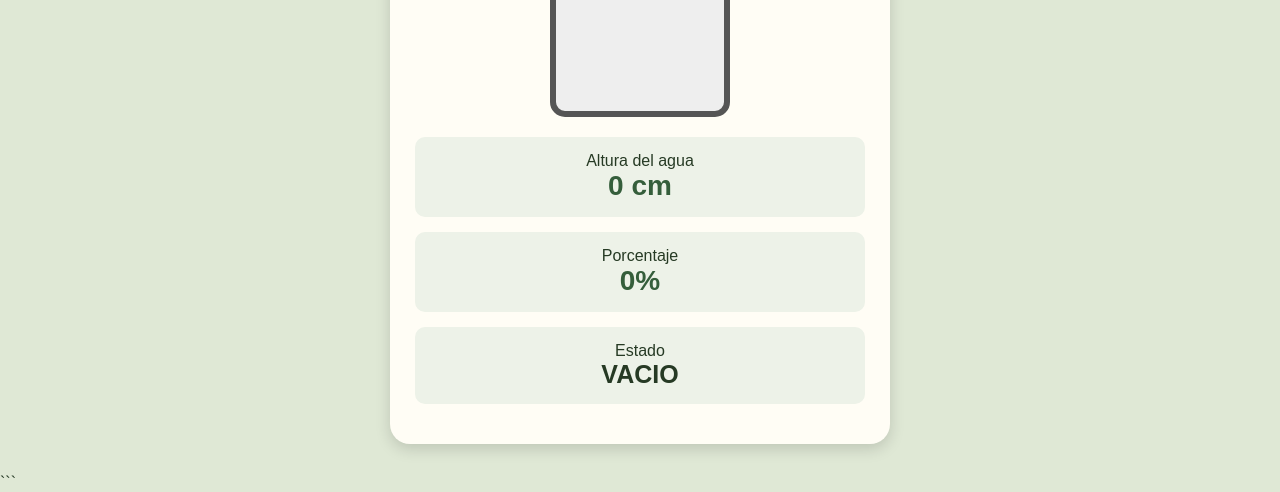
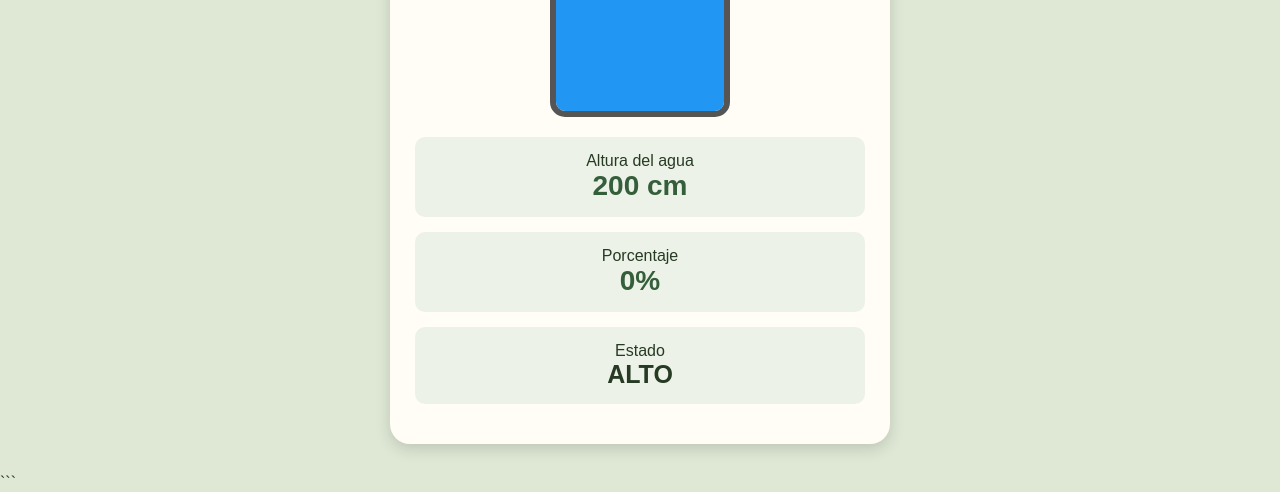
Before and after one commit to facundoesc38-blip/elchanar1, a plain HTML site: page index.html in a window 1280 px wide. Shown: the part 462-954 px from the top of the page. Drawn offline with Linux system fonts and the light colour scheme.

Commit message:
Update index.html

```diff
--- a/index.html
+++ b/index.html
@@ -139,11 +139,10 @@
 
     // ALTURA DEL AGUA EN CENTÍMETROS
     // Cambiar este valor para probar
-    let altura = 0;
+    let altura = 200;
 
     function actualizarNivel() {
 
-        let porcentaje;
         let estado;
 
         // Calcular porcentaje
@@ -166,8 +165,6 @@
         // Mostrar altura
         document.getElementById("altura").textContent =
             altura + " cm";
-
-
 
         // Mostrar porcentaje DENTRO del tanque
         document.getElementById("porcentajeTanque").textContent =
```
